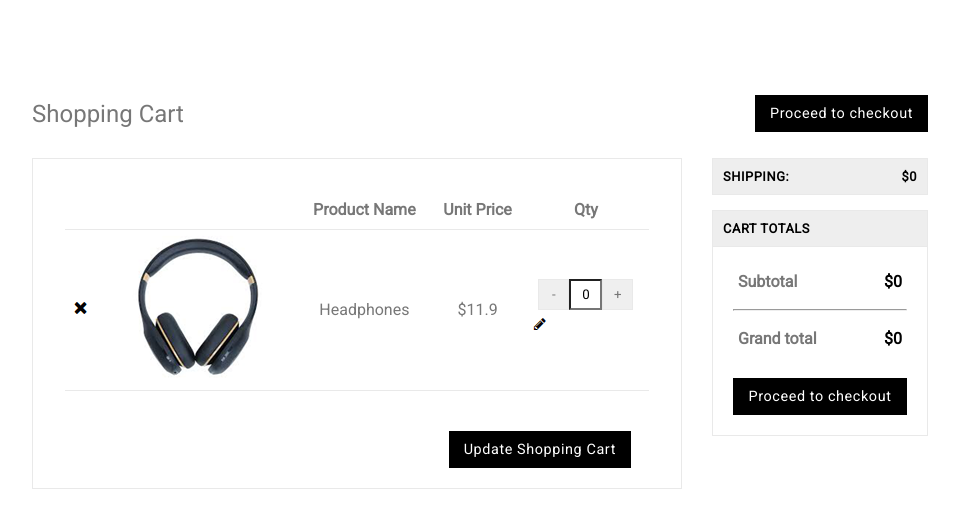
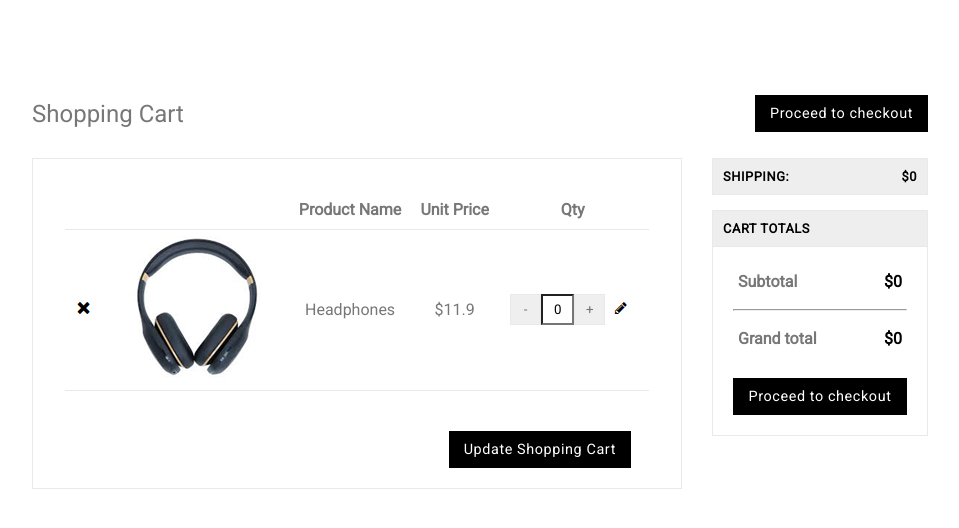
Before and after one commit to wandzi/shopping-cart, a React (Create React App) app: page / in a window 1280 px wide. Shown: the top 528 px of the page, without its empty margins (160-1119 px from the left). Built offline with nearby package versions, Linux system fonts and the light colour scheme.

Commit message:
Fix(ItemButtons): Fixed button, now they display correct.

```diff
--- a/public/index.html
+++ b/public/index.html
@@ -2,7 +2,6 @@
 <html lang="en">
   <head>
     <meta charset="utf-8" />
-    <link rel="icon" href="%PUBLIC_URL%/favicon.ico" />
     <meta name="viewport" content="width=device-width, initial-scale=1" />
     <meta name="theme-color" content="#000000" />
     <meta
--- a/src/Components/ShoppingCartItem/ShoppingCartItem.js
+++ b/src/Components/ShoppingCartItem/ShoppingCartItem.js
@@ -12,7 +12,11 @@ const ShoppingCartItem = (props) => {
 
   return <Observer>{ () => (
     <tr>
-      <td className="item__description"><span className="item__delete-btn" onClick={() => store.removeItem(props.itemId)}><img alt="item_delete_img" src={deleteButton}></img></span></td>
+      <td className="item__description">
+        <button className="item__delete-btn" onClick={() => store.removeItem(props.itemId)}>
+          <img alt="item_delete_img" src={deleteButton}></img>
+        </button>
+      </td>
       <td className="item__description"><img alt="item_img" src={props.itemImage}></img></td>
       <td className="item__description">{props.itemName}</td>
       <td className="item__description">${props.itemPrice}</td>
@@ -20,7 +24,9 @@ const ShoppingCartItem = (props) => {
           <button className="item__button" onClick={store.decCount}>-</button>
           <input value={store.itemsCount} className="item__input"></input>
           <button className="item__button" onClick={store.incCount}>+</button>
-          <span className="item__edit-btn" onClick={store.updateCart}><img alt="item_edit_img"src={editButton}></img></span>
+          <button className="item__edit-btn" onClick={store.updateCart}>
+            <img className="item__edit-img" alt="item_edit_img" src={editButton}></img>
+          </button>
       </td>
     </tr>
   )}</Observer>
--- a/src/Components/ShoppingCartItem/ShoppingCartItem.scss
+++ b/src/Components/ShoppingCartItem/ShoppingCartItem.scss
@@ -28,19 +28,17 @@
     align-items: center;
     justify-content: center;
 }
-
-.item__delete-btn {
+.item__edit-btn, .item__delete-btn {
     vertical-align: middle;
     width: 30px;
     height: 30px;
+    padding: 0;
+    border: none;
+    outline: none;
+    background-color: transparent;
     cursor: pointer;
 }
-.item__edit-btn {
-    display: flex;
-    justify-content: center;
-    align-items: center;
-    flex-direction: row;
-    width: 30px;
-    height: 30px;
-    cursor: pointer;
+.item__edit-img {
+    vertical-align: middle;
+    margin: 0 auto;
 }
--- a/src/Components/ShoppingCartTable/ShoppingCartTable.js
+++ b/src/Components/ShoppingCartTable/ShoppingCartTable.js
@@ -10,7 +10,7 @@ const ShoppingCartTable = () => {
 
     return <Observer>{() => (
       <>
-        {store.submitHandler === false ? <TableResults /> : <div className="submitted-message">Your order has been submitted successfully.</div>}
+        {store.submitPremission === false ? <TableResults /> : <div className="submitted-message">Your order has been submitted successfully.</div>}
       </>
     )}</Observer>
 }
--- a/src/Store/StoreProvider.js
+++ b/src/Store/StoreProvider.js
@@ -22,7 +22,7 @@ const StoreProvider = ({ children }) => {
         shippingCost: 0,
         subtotal: 0,
         grandTotal: 0,
-        submitHandler: false,
+        submitPremission: false,
 
         //Increment and Decrement item quantity
         incCount: () => {
@@ -52,7 +52,7 @@ const StoreProvider = ({ children }) => {
           store.defaultValues()
         },
         submitCart: () => {
-          store.grandTotal > 0 ? store.submitHandler = true : store.submitHandler = false
+          store.grandTotal > 0 ? store.submitPremission = true : store.submitPremission = false
           store.defaultValues()
         },
         updateCart: () => {
@@ -67,6 +67,7 @@ const StoreProvider = ({ children }) => {
 
         //
         defaultValues: () => {
+          store.itemsCount = 0
           store.shippingCost = 0
           store.subtotal = 0
           store.grandTotal = 0
```
Also changed, not shown: src/index.css (indentation only).
